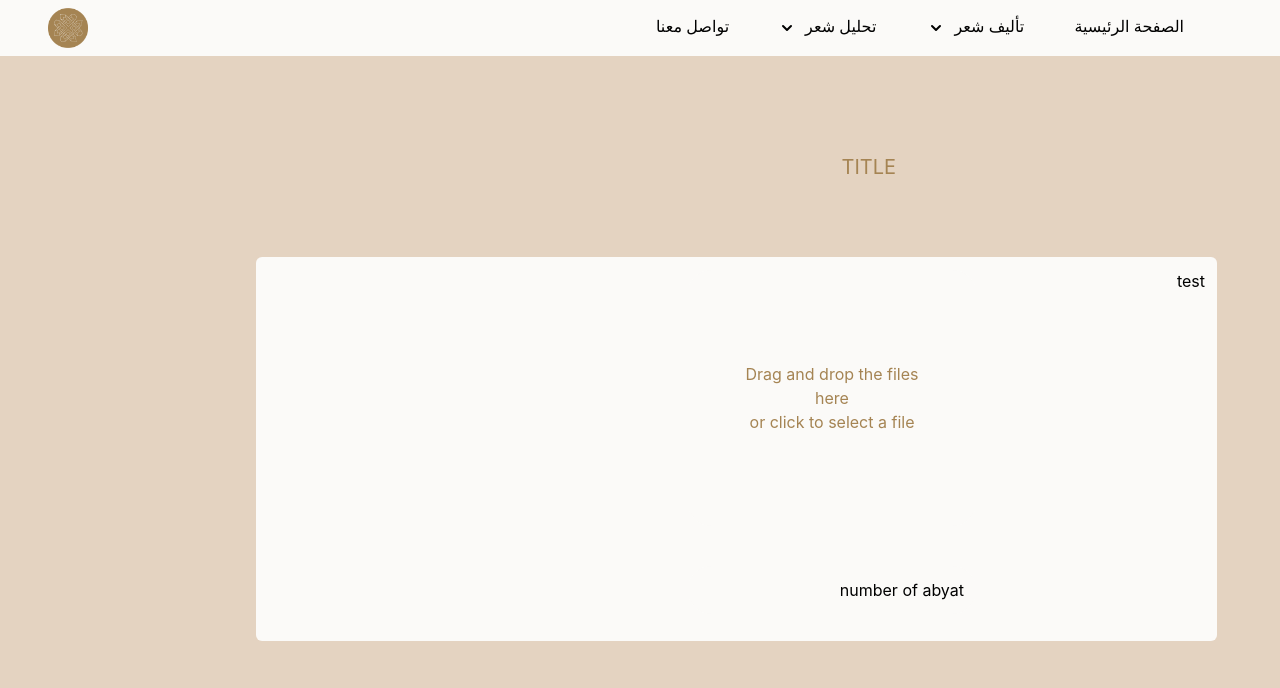
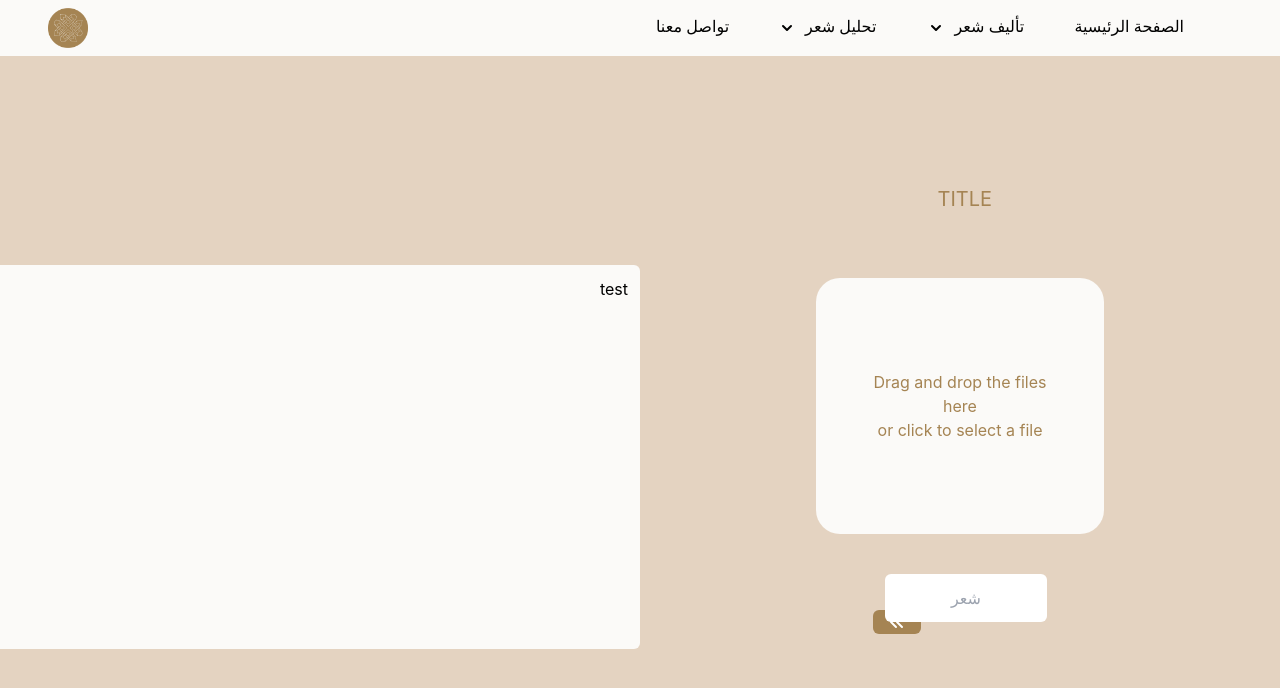
Before and after one commit to wadjih-bencheikh18/arabicthon-front, a React (Create React App) app: page /analyse in a window 1280 px wide. Shown: the top 688 px of the page. Built offline with nearby package versions, Linux system fonts and the light colour scheme.

Commit message:
fix gen image

```diff
--- a/src/components/Functional/GenImage.jsx
+++ b/src/components/Functional/GenImage.jsx
@@ -3,6 +3,7 @@ import { CloudUploadIcon } from "@heroicons/react/outline";
 import { useState, useCallback } from "react";
 import OutputResult from "./OutputResult";
 import { useDropzone } from "react-dropzone";
+import InputResult from "./InputResult";
 export default function GenImage() {
   const [image, setImage] = useState(undefined);
   const onDrop = useCallback((files) => {
@@ -17,10 +18,12 @@ export default function GenImage() {
   });
 
   return (
-    <div className="w-full m-64">
-      <div className="text-right mb-14 mr-32 text-xl text-[#A58453]">TITLE</div>
-      <div className="grid grid-cols-2 grid-rows-1 items-center mx-auto">
-        <div className="w-96 col-start-1 justify-self-center">
+    <div className="w-full">
+      <div className="text-right mb-8 mt-10 mr-72 text-xl text-[#A58453]">
+        TITLE
+      </div>
+      <div className="grid w-screen grid-cols-2 grid-rows-1 items-center mx-auto">
+        <div className="col-start-1 justify-self-end">
           <OutputResult
             value={"test"}
             rows="15"
@@ -28,7 +31,7 @@ export default function GenImage() {
             className="text-right"
           />
         </div>
-        <div className="col-start-2 flex flex-col items-center justify-self-center space-y-10">
+        <div className="col-start-2 flex flex-col items-center justify-end justify-self-center space-y-10">
           <div className="">
             <section className="container">
               <div {...getRootProps()}>
@@ -36,7 +39,7 @@ export default function GenImage() {
                 <div className="relative">
                   {image ? (
                     <img
-                      className="rounded-lg max-h-96"
+                      className="rounded-lg max-h-80"
                       alt="input"
                       src={image}
                     />
@@ -60,9 +63,7 @@ export default function GenImage() {
               </div>
             </section>
           </div>
-          <div className="p-3 w-72 text-black rounded-3xl bg-[#FBFAF8] text-right">
-            number of abyat
-          </div>
+          <InputResult cols={12} rows={1} />
         </div>
       </div>
     </div>
--- a/src/components/Functional/InputResult.jsx
+++ b/src/components/Functional/InputResult.jsx
@@ -12,7 +12,7 @@ export default function InputResult({
   return (
     <div className="flex flex-row-reverse items-end mt-5">
       <textarea
-        className={`${className} resize-none border-black py-3 px-3 border-2 text-center rounded-md input`}
+        className={`${className} resize-none outline-none py-3 px-3 border-0 text-center rounded-md input`}
         cols={Math.min(
           Math.max(...input.split("\n").map((s) => s.length), cols),
           100
```
